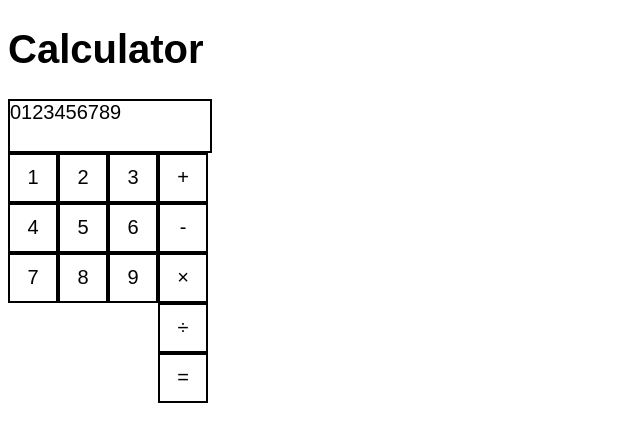
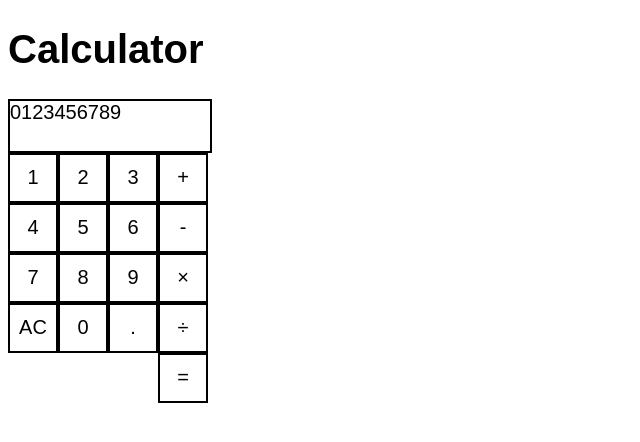
Before and after one commit to clinckzone/calculator-react, a React (Create React App) app: page / in a window 1280 px wide. Shown: the top 442 px of the page, without its empty margins (0-640 px from the left). Built offline with nearby package versions, Linux system fonts and the light colour scheme.

Commit message:
Add function pad to the calculator

```diff
--- a/src/components/Board.js
+++ b/src/components/Board.js
@@ -2,6 +2,7 @@ import React from 'react';
 import Screen from './Screen';
 import Numpad from './Numpad';
 import Operatorpad from './Operatorpad';
+import Functionpad from './Functionpad';
 
 class Board extends React.Component {
   render() {
@@ -9,7 +10,10 @@ class Board extends React.Component {
       <div style={boardStyle}>
         <Screen/>
         <div style={compositionStyle1}>
-          <Numpad/>
+          <div style={compositionStyle2}>
+            <Numpad/>
+            <Functionpad/>
+          </div>
           <Operatorpad/>
         </div>
       </div>
@@ -22,6 +26,12 @@ const compositionStyle1 = {
   flexDirection: 'row',
 }
 
+
+const compositionStyle2 = {
+  display: 'flex',
+  flexDirection: 'column',
+}
+
 const boardStyle = {
   width: 200,
 }
--- /dev/null
+++ b/src/components/Functionpad.js
@@ -0,0 +1,24 @@
+import React from 'react';
+import Button from './Button';
+
+class Functionpad extends React.Component {
+  generateLayout() {
+    const layout = [
+      <Button value="AC"/>,
+      <Button value="0"/>,
+      <Button value="."/>,
+    ];
+    return layout;
+  }
+
+  render() {
+    const layout = this.generateLayout();
+    return (
+      <div>
+        {layout}
+      </div>
+    );
+  }
+}
+
+export default Functionpad;
```
